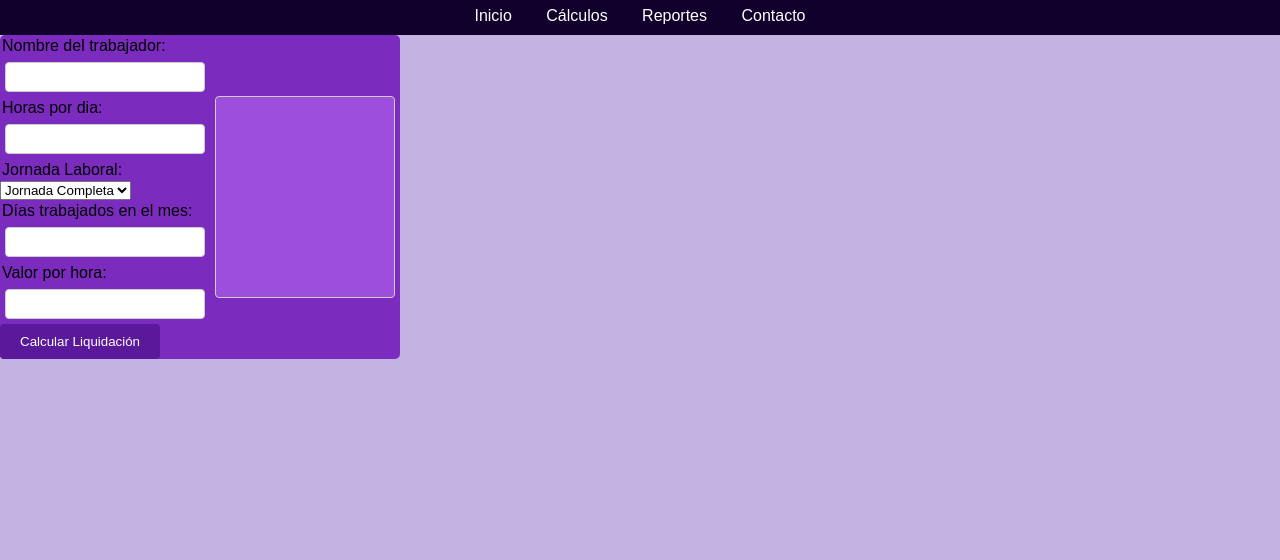
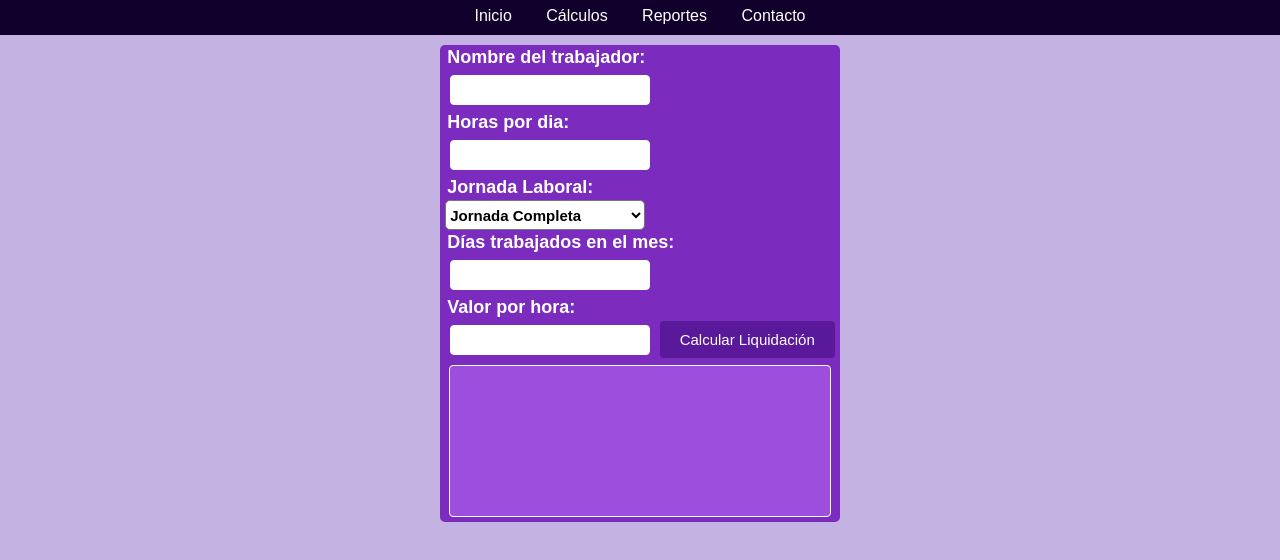
Before and after one commit to JuampiCabrera/Liquidaci-n-de-sueldos, a plain HTML site: page index.html in a window 1280 px wide. Shown: the part 50-610 px from the top of the page. Drawn offline with Linux system fonts and the light colour scheme.

Commit message:
modificacion html

```diff
--- a/index.html
+++ b/index.html
@@ -21,6 +21,7 @@
             </nav>
         </div>
     </header>
+    <main>
         <div class="formularioHoras">
             <form id="formulario">
                 <label for="nombre">Nombre del trabajador:</label>
@@ -31,9 +32,9 @@
 
                 <label for="jornada">Jornada Laboral:</label>
                 <select id="jornada" name="jornada">
-                <option class="jornadaCompleta">Jornada Completa</option>
-                <option class="mediaJornada">Media Jornada</option>
-                <option class="jornada3/4">Jornada 3/4</option>
+                    <option value="opcionJornada">Jornada Completa</option>
+                    <option value="optionJornada">Media Jornada</option>
+                    <option value="optionJornada">Jornada 3/4</option>
                 </select>
 
                 <label for="dias">Días trabajados en el mes:</label>
@@ -46,6 +47,8 @@
             </form>
             <div id="resultado"></div>
         </div>
+    </main>
+
 
 
 
--- a/main.js
+++ b/main.js
@@ -4,9 +4,9 @@ class Jornada {
         this.cantidadDeHoras=cantidadDeHoras;
     }
 }
-const Jornada1 = new Jornada ("jornada completa",48);
-const Jornada2 = new Jornada ("Media Jornada", 32);
-const Jornada3 =new Jornada ("Jornada 3/4", 28);
+const Jornada1 = new Jornada (document.getElementsByClassName("jornadaCompleta"),48);
+const Jornada2 = new Jornada (document.getElementsByClassName("mediaJornada"), 32);
+const Jornada3 =new Jornada (document.getElementsByClassName("Jornada3/4"), 28);
 
 function calcularLiquidacion() {
     let nombre = document.getElementById('nombre').value;
--- a/style.css
+++ b/style.css
@@ -10,6 +10,11 @@ header {
     color: white;
     padding: 10px 20px;
     text-align: center;
+}
+
+main {
+    display: flex;
+    justify-content: center;
 }
 .container {
     max-width: 1200px;
@@ -31,21 +36,31 @@ nav ul li a {
     color: white;
     text-decoration: none;
 }
-nav ul li a:hover {
-    text-decoration: underline;
-}
 label {
     display: flex;
     margin: 2px;
     align-items: center;
+    font-size: 18px;
+    font-weight: 600;
+    color: white;
+}
+#jornada{
+    width: 200px;
+    height: 30px;
+    font-size: 15px;
+    font-weight: 600;
+    border-radius: 5px;
+    background-color: white;
 }
 
 .formularioHoras {
     display: flex;
     justify-content: center;
     align-items: center;
+    flex-direction: column;
     width: 400px;
-    height: 400;
+    height: 100%;
+    margin-top: 10px;
     background-color: #7B2CBF;
     border-radius: 5px;
 
@@ -54,8 +69,9 @@ input[type="text"], input[type="number"] {
     width: 200px;
     height: 30px;
     padding: 2px;
+    background-color: white;
     margin: 5px;
-    border: 1px solid #ccc;
+    border: 1px solid white;
     border-radius: 4px;
     box-sizing: border-box;
     object-fit: cover;
@@ -67,17 +83,25 @@ button {
     border: none;
     border-radius: 4px;
     cursor: pointer;
+    font-size: 15px;
+    font-weight: 500;
 }
 button:hover {
     background-color: #3c0870;
 }
 #resultado {
-    width: 400px;
-    height: 200px;
+    display: flex;
+    flex-direction: column;
+    justify-content: center;
+    text-align: center;
+    width: 380px;
+    height: 150px;
     margin: 5px;
     background-color: #9D4EDD;
-    border: 1px solid #ccc;
+    border: 1px solid white;
     border-radius: 4px;
     object-fit: cover;
-
+    font-size: 18px;
+    font-weight: 600;
+    color: white;
 }
```
Lines whose indentation alone changed are shown as unchanged.
